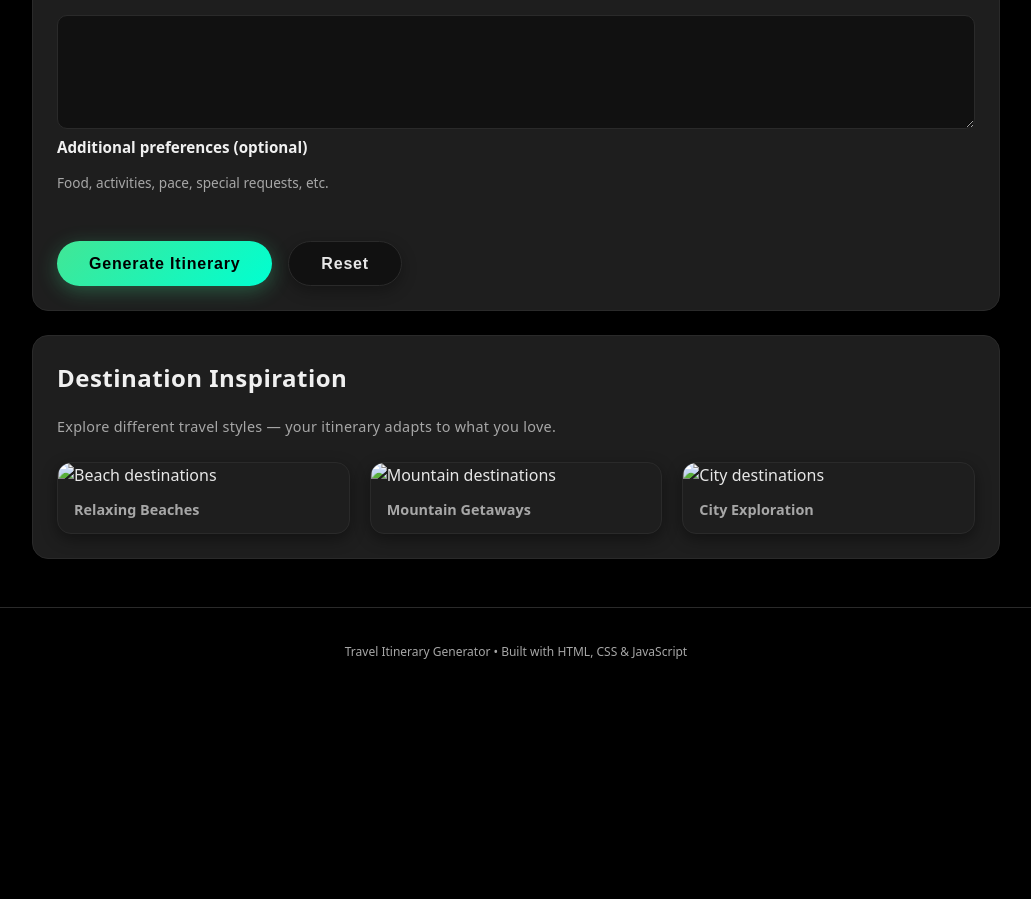
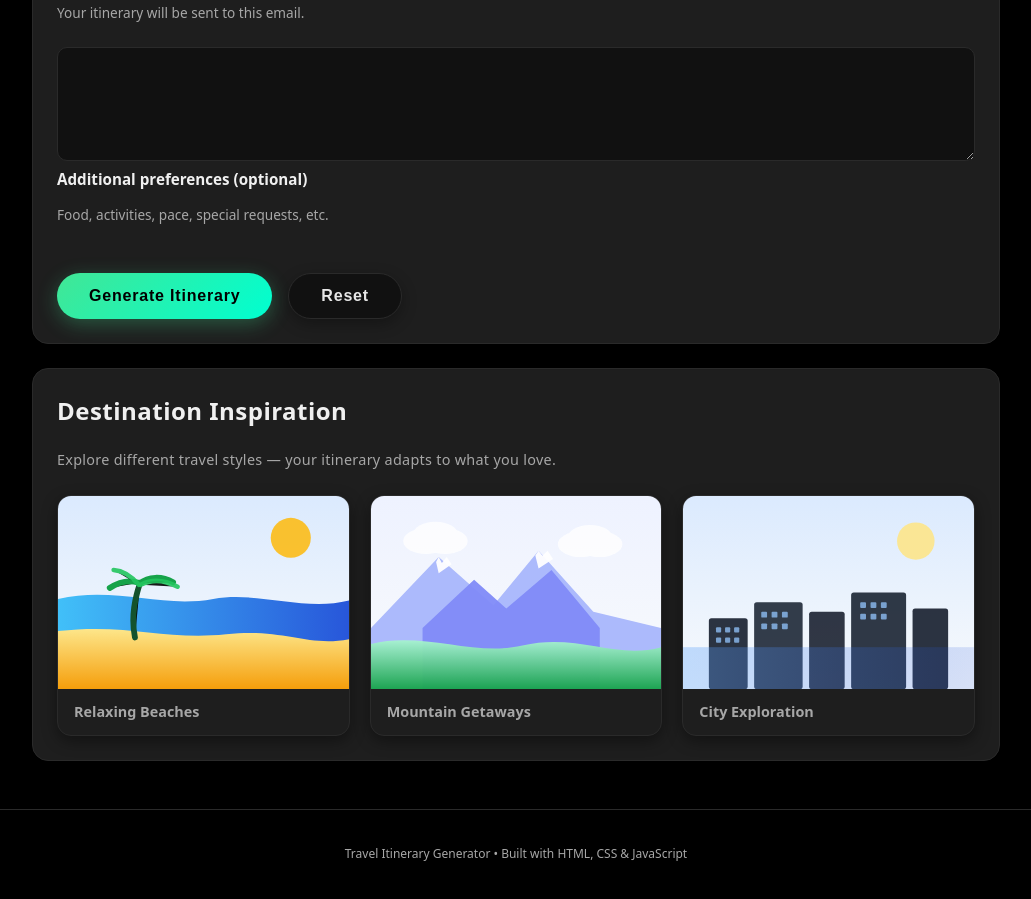
Before and after one commit to manasir747/Travel-Itinerary-generator, a plain HTML site: page index.html in a window 1280 px wide. Shown: the part 1031-1930 px from the top of the page, without its empty margins (124-1155 px from the left). Before the commit the page ends 1740 px from the top, so only its background shows below. Drawn offline with Linux system fonts and the light colour scheme.

Commit message:
Update index.html

```diff
--- a/index.html
+++ b/index.html
@@ -36,7 +36,7 @@
           >
             <img
               class="hero-img"
-              src="assets/svg/hero-travel.svg"
+              src="./hero-travel.svg"
               alt="Travel illustration"
             />
           </div>
@@ -173,17 +173,17 @@
 
         <div class="gallery">
           <figure class="gallery-item">
-            <img src="assets/svg/photo-beach.svg" alt="Beach destinations" />
+            <img src="./photo-beach.svg" alt="Beach destinations" />
             <figcaption>Relaxing Beaches</figcaption>
           </figure>
 
           <figure class="gallery-item">
-            <img src="assets/svg/photo-mountains.svg" alt="Mountain destinations" />
+            <img src="./photo-mountains.svg" alt="Mountain destinations" />
             <figcaption>Mountain Getaways</figcaption>
           </figure>
 
           <figure class="gallery-item">
-            <img src="assets/svg/photo-city.svg" alt="City destinations" />
+            <img src="./photo-city.svg" alt="City destinations" />
             <figcaption>City Exploration</figcaption>
           </figure>
         </div>
```
